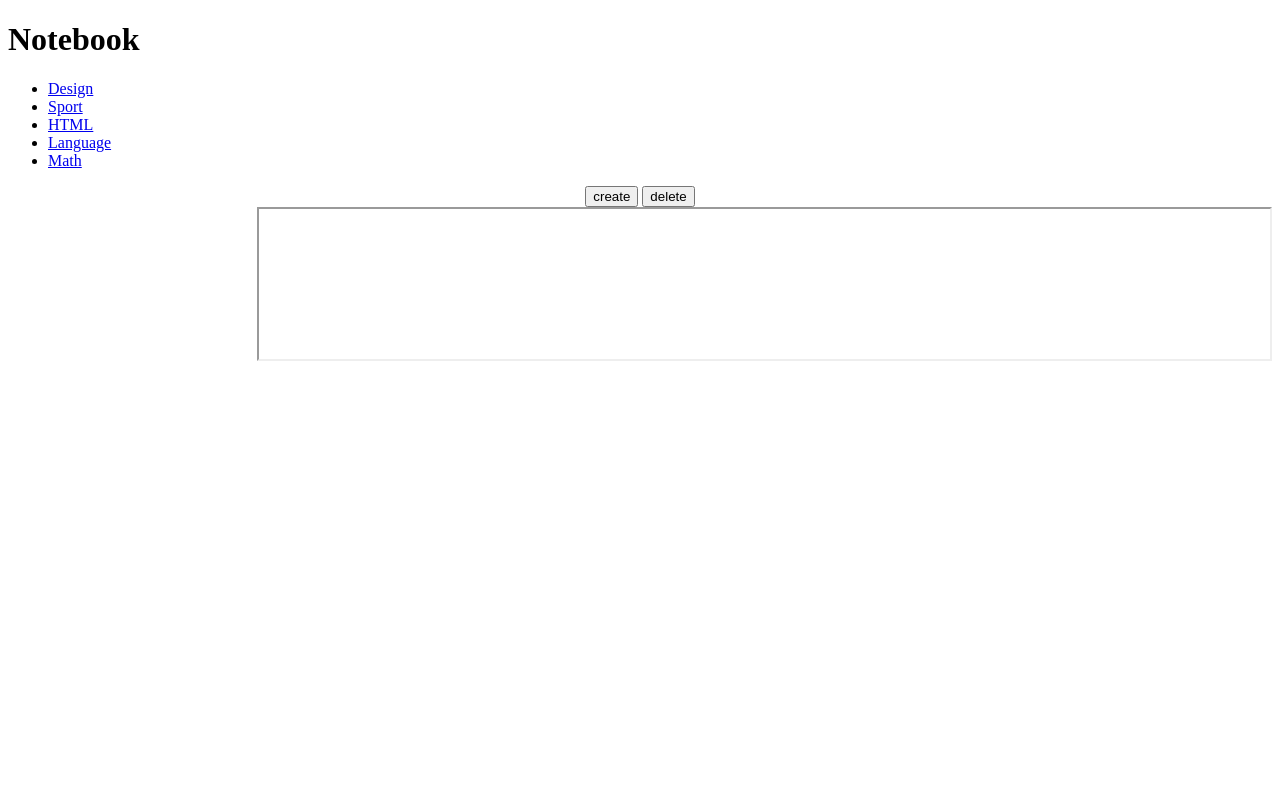
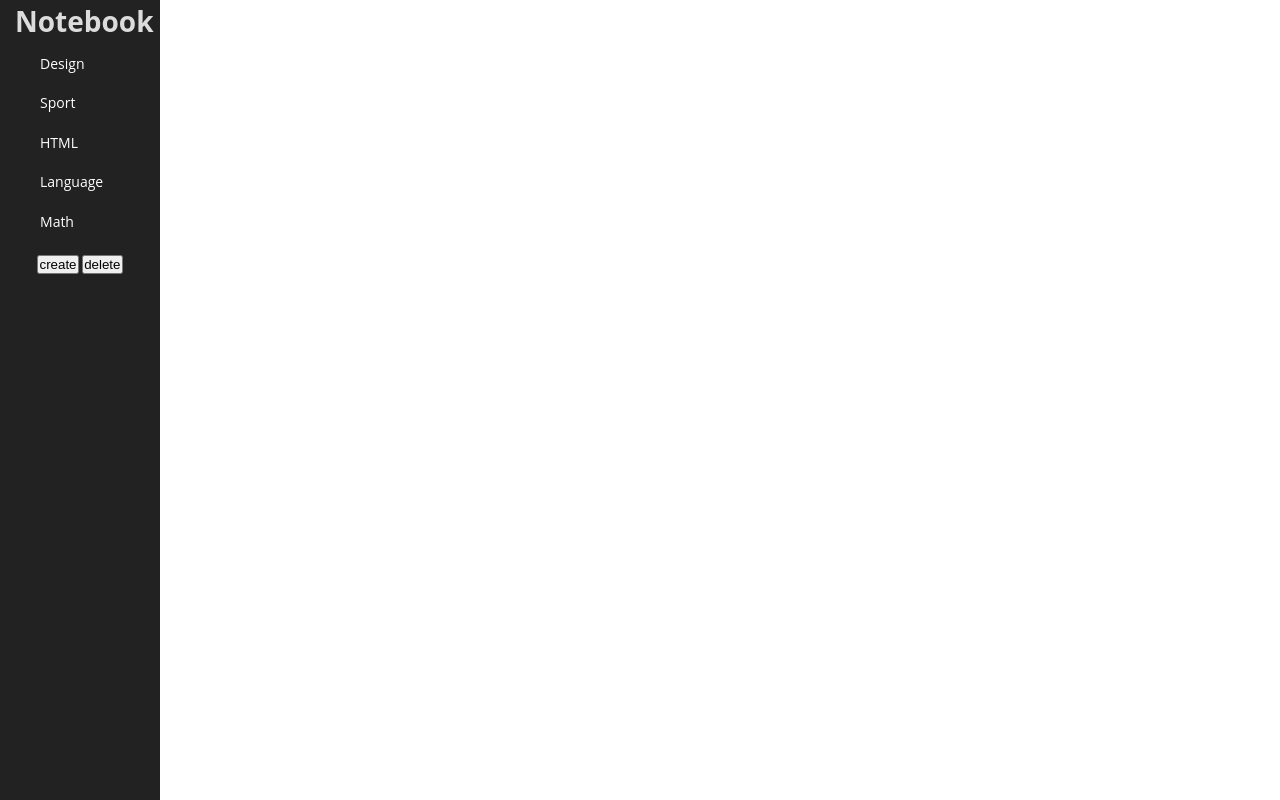
Before and after one commit to songshuang00/riatask01.github.io, a plain HTML site: page index.html in a window 1280 px wide. Drawn offline with nearby package versions, Linux system fonts and the light colour scheme.

Commit message:
Wrong name.

```diff
--- a/index.html
+++ b/index.html
@@ -4,7 +4,7 @@
 <head lang='en'>
     <meta charset='UTF-8'>
     <title>RIA-Task-01</title>
-    <link type='text/css' href='ria.css' rel='stylesheet'>
+    <link type='text/css' href='index.css' rel='stylesheet'>
     <script type='text/javascript' src='jquery.js'></script>
 </head>
 
```
